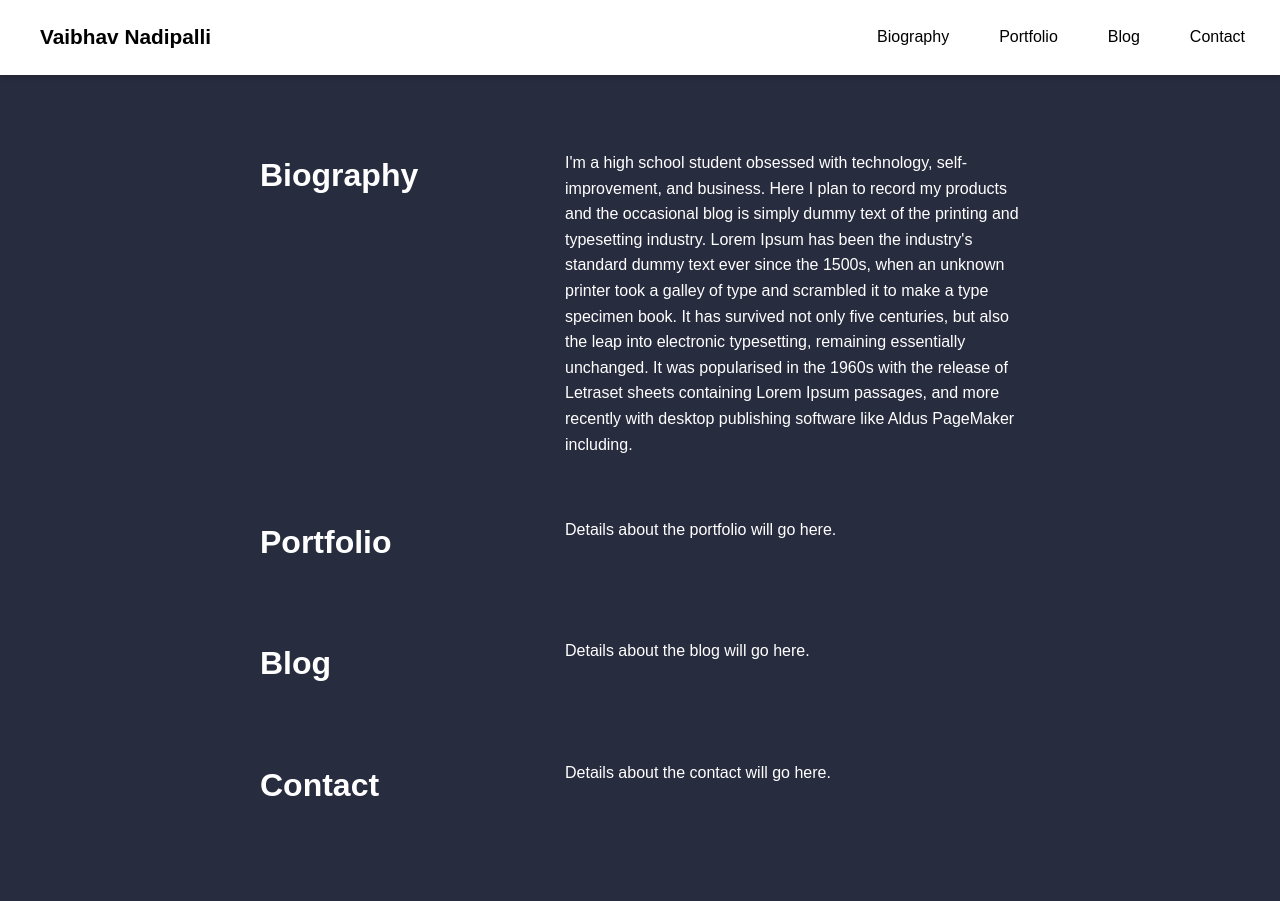
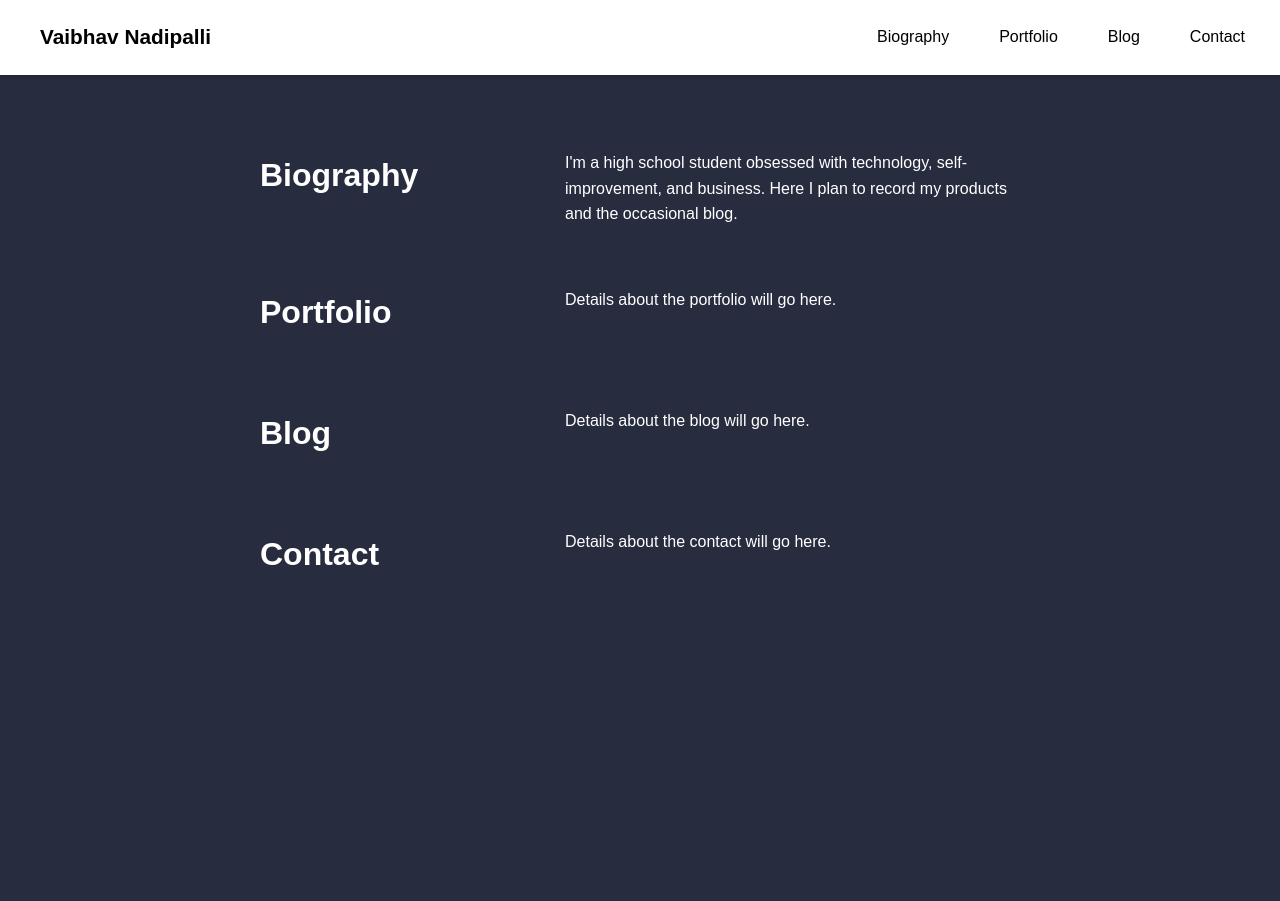
Before and after one commit to Vaibhav-Nadipalli/vaibhav-nadipalli.github.io, a Jekyll site: the page built from index.markdown, in a window 1280 px wide. Built offline with Jekyll 4.4.1, drawn with Linux system fonts in a browser that asks for light colours.

Commit message:
Update default.html

```diff
--- a/_layouts/default.html
+++ b/_layouts/default.html
@@ -24,36 +24,28 @@
     </header>
 
     <main>
-        <section id="bio">
-            <div class="section-container">
+        <section id="bio" class="section-container">
             <h2 class="section-title">Biography</h2>
             <div class="section-content">
-                    <p>I'm a high school student obsessed with technology, self-improvement, and business. Here I plan to record my products and the occasional blog  is simply dummy text of the printing and typesetting industry. Lorem Ipsum has been the industry's standard dummy text ever since the 1500s, when an unknown printer took a galley of type and scrambled it to make a type specimen book. It has survived not only five centuries, but also the leap into electronic typesetting, remaining essentially unchanged. It was popularised in the 1960s with the release of Letraset sheets containing Lorem Ipsum passages, and more recently with desktop publishing software like Aldus PageMaker including.</p>
-                </div>
+                <p>I'm a high school student obsessed with technology, self-improvement, and business. Here I plan to record my products and the occasional blog.</p>
             </div>
         </section>
-        <section id="portfolio">
-            <div class="section-container">
+        <section id="portfolio" class="section-container">
             <h2 class="section-title">Portfolio</h2>
             <div class="section-content">
                 <p>Details about the portfolio will go here.</p>
             </div>
-            </div>
         </section>
-        <section id="blog">
-            <div class="section-container">
+        <section id="blog" class="section-container">
             <h2 class="section-title">Blog</h2>
             <div class="section-content">
                 <p>Details about the blog will go here.</p>
             </div>
-            </div>
         </section>
-        <section id="contact">
-            <div class="section-container">
+        <section id="contact" class="section-container">
             <h2 class="section-title">Contact</h2>
             <div class="section-content">
                 <p>Details about the contact will go here.</p>
-                </div>
             </div>
         </section>
     </main>
```
Lines whose indentation alone changed are shown as unchanged.
